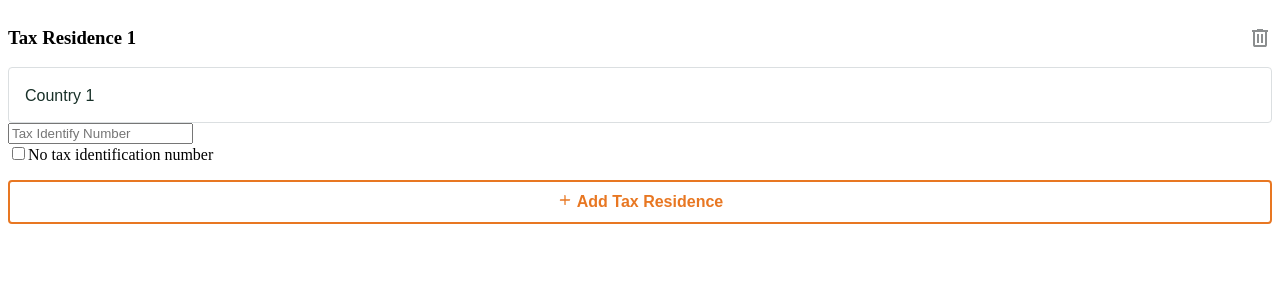
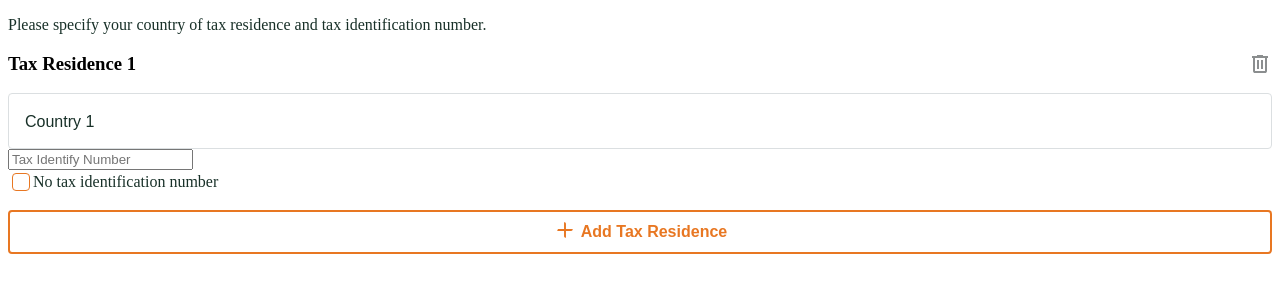
Before and after one commit to thekingnight98/crs-test, a Next.js app: page /TaxResidence in a window 1280 px wide. Both pictures are taken after a click on the button "Add Tax Residence". Shown: the top 300 px of the page. Built offline with nearby package versions, Linux system fonts and the light colour scheme.

Commit message:
add title Tax residence

```diff
--- a/pages/TaxResidence.tsx
+++ b/pages/TaxResidence.tsx
@@ -59,11 +59,23 @@ const TaxResidenceForm: React.FC<TaxResidenceFormProps> = ({ disabled }) => {
       )}
       {disabled !== "none" && disabled !== "yes" && (
         <div>
+          <div className={`${styles.titleTaxResidence} ${styles.mt16}`}>
+            Please specify your country of tax residence and tax identification
+            number.
+          </div>
           {taxResidences.map((residence, index) => (
             <div key={index}>
-              <div className={`${styles.flex} ${styles.alignItemCenter}  ${styles.jusityBetween}`}>
+              <div
+                className={`${styles.flex} ${styles.alignItemCenter}  ${styles.jusityBetween}`}
+              >
                 <h3>Tax Residence {index + 1}</h3>
-                <Image onClick={() => handleRemoveTaxResidence(index)} width={24} height={24} src="/delete.svg" alt="delete" />
+                <Image
+                  onClick={() => handleRemoveTaxResidence(index)}
+                  width={24}
+                  height={24}
+                  src="/delete.svg"
+                  alt="delete"
+                />
               </div>
               <select
                 className={styles.select__field}
@@ -85,15 +97,18 @@ const TaxResidenceForm: React.FC<TaxResidenceFormProps> = ({ disabled }) => {
               />
 
               <br></br>
+              <div className={`${styles.flex} ${styles.alignItemCenter}`} >
                 <input
+                  className={styles.checkbox}
                   type="checkbox"
                   id={`noTax${index}`}
                   checked={residence.noTax}
                   onChange={(e) => handleNoTaxChange(index, e.target.checked)}
                 />
-              <label htmlFor={`noTax${index}`}>
+                <label className={styles.labelNoTax} htmlFor={`noTax${index}`}>
                   No tax identification number
                 </label>
+              </div>
             </div>
           ))}
           {taxResidences.length < 5 && (
@@ -102,7 +117,7 @@ const TaxResidenceForm: React.FC<TaxResidenceFormProps> = ({ disabled }) => {
               onClick={handleAddTaxResidence}
             >
               <span>
-                <Image width={16} height={16} src="/plus.svg" alt="tooltip" />
+                <Image width={24} height={24} src="/plus.svg" alt="plus" />
               </span>
               Add Tax Residence
             </button>
--- a/pages/styles.module.scss
+++ b/pages/styles.module.scss
@@ -62,6 +62,15 @@
 .ml4 {
   margin-left: 4px;
 }
+.mt16 {
+  margin-top: 16px;
+}
+.titleTaxResidence {
+  color: #183028;
+  font-size: 16px;
+  font-style: normal;
+  font-weight: 450;
+}
 
 .addTaxResidenceCountryBtn {
   color: var(--Primary-color-FWD-Orange, #e87722);
@@ -112,3 +121,45 @@
 .select__field::-ms-expand {
   display: none;
 }
+
+// check box
+
+.checkbox {
+  /* ซ่อนเครื่องหมายถูกที่มากับ checkbox */
+  -webkit-appearance: none;
+  -moz-appearance: none;
+  appearance: none;
+  /* กำหนดขนาดของ checkbox */
+  width: 18px;
+  height: 18px;
+  /* สร้างพื้นหลังสีส้ม */
+  background-color: #fff;
+  /* กำหนดรูปร่างของ checkbox */
+  border-radius: 4px;
+  border: 1px solid #e87722; /* เส้นขอบสีส้ม */
+  position: relative;
+  /* ปรับข้อความเมื่อ checkbox เป็น 'checked' */
+}
+
+.checkbox:checked {
+  background-color: #e87722;
+  /* สร้างเครื่องหมายถูกสีขาว */
+  &:after {
+    content: "";
+    position: absolute;
+    left: 6px;
+    top: 2px;
+    width: 4px;
+    height: 8px;
+    border: solid white;
+    border-width: 0 2px 2px 0;
+    transform: rotate(45deg);
+  }
+}
+.labelNoTax {
+  color: var(--Secondary-color-FWD-Dark-Green, #183028);
+  /* Body/16 Book */
+  font-size: 16px;
+  font-style: normal;
+  font-weight: 450;
+}
```
Lines whose indentation alone changed are shown as unchanged.
